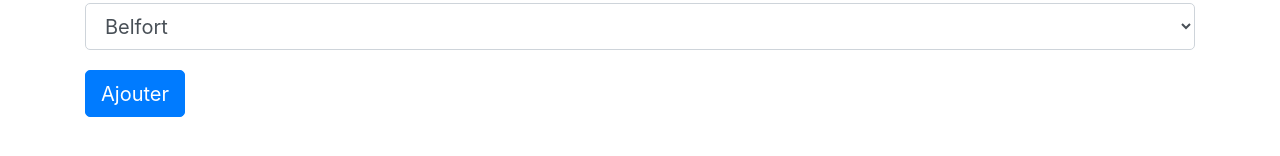
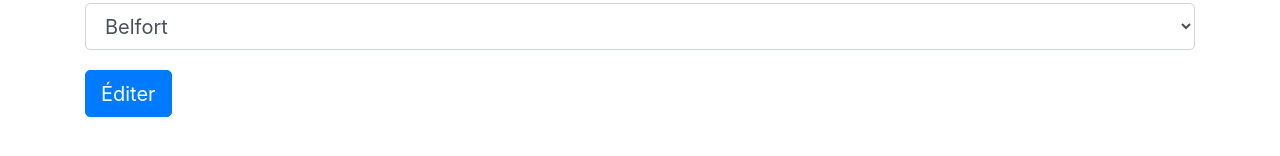
Before and after one commit to AlexisGloux/AnnuaireAngular11, an Angular app: page /edit/1 in a window 1280 px wide. Shown: the part 458-614 px from the top of the page. Built offline with nearby package versions, Linux system fonts and the light colour scheme.

Commit message:
add abstract submitText

```diff
--- a/src/app/contact-form/abstract-contact-form.ts
+++ b/src/app/contact-form/abstract-contact-form.ts
@@ -1,6 +1,8 @@
 import {AbstractControl, FormControl, FormGroup, Validators} from '@angular/forms';
 
 export abstract class AbstractContactForm {
+  abstract submitText;
+
   form = new FormGroup({
     username: new FormControl('', [
       Validators.required,
--- a/src/app/contact-form/contact-create.component.html
+++ b/src/app/contact-form/contact-create.component.html
@@ -39,6 +39,6 @@
         <p *ngIf="agency.errors.required">Ce champs est obligatoire</p>
       </div>
     </div>
-    <button [disabled]="form.invalid" class="btn btn-primary">Ajouter</button>
+    <button [disabled]="form.invalid" class="btn btn-primary">{{ submitText }}</button>
   </form>
 </div>
--- a/src/app/contact-form/contact-create.component.ts
+++ b/src/app/contact-form/contact-create.component.ts
@@ -9,6 +9,8 @@ import {Router} from '@angular/router';
   styleUrls: ['./contact-create.component.scss']
 })
 export class ContactCreateComponent extends AbstractContactForm {
+  submitText = 'Ajouter';
+
   constructor(private router: Router) {
     super();
   }
--- a/src/app/contact-form/contact-edit.component.ts
+++ b/src/app/contact-form/contact-edit.component.ts
@@ -10,6 +10,7 @@ import {AbstractContactForm} from './abstract-contact-form';
 })
 export class ContactEditComponent extends AbstractContactForm implements OnInit {
   currentId: number;
+  submitText = 'Éditer';
 
   constructor(private router: Router, private activatedRoute: ActivatedRoute) {
     super();
```
